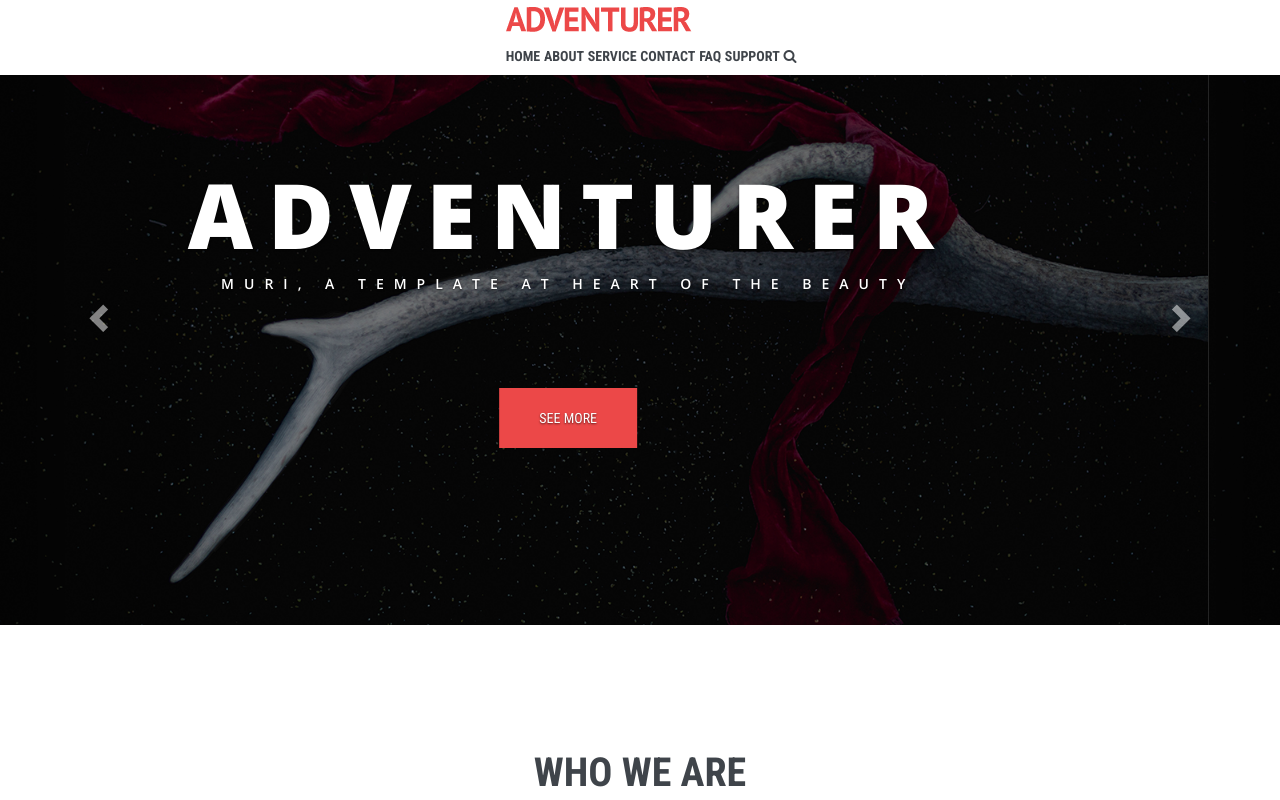
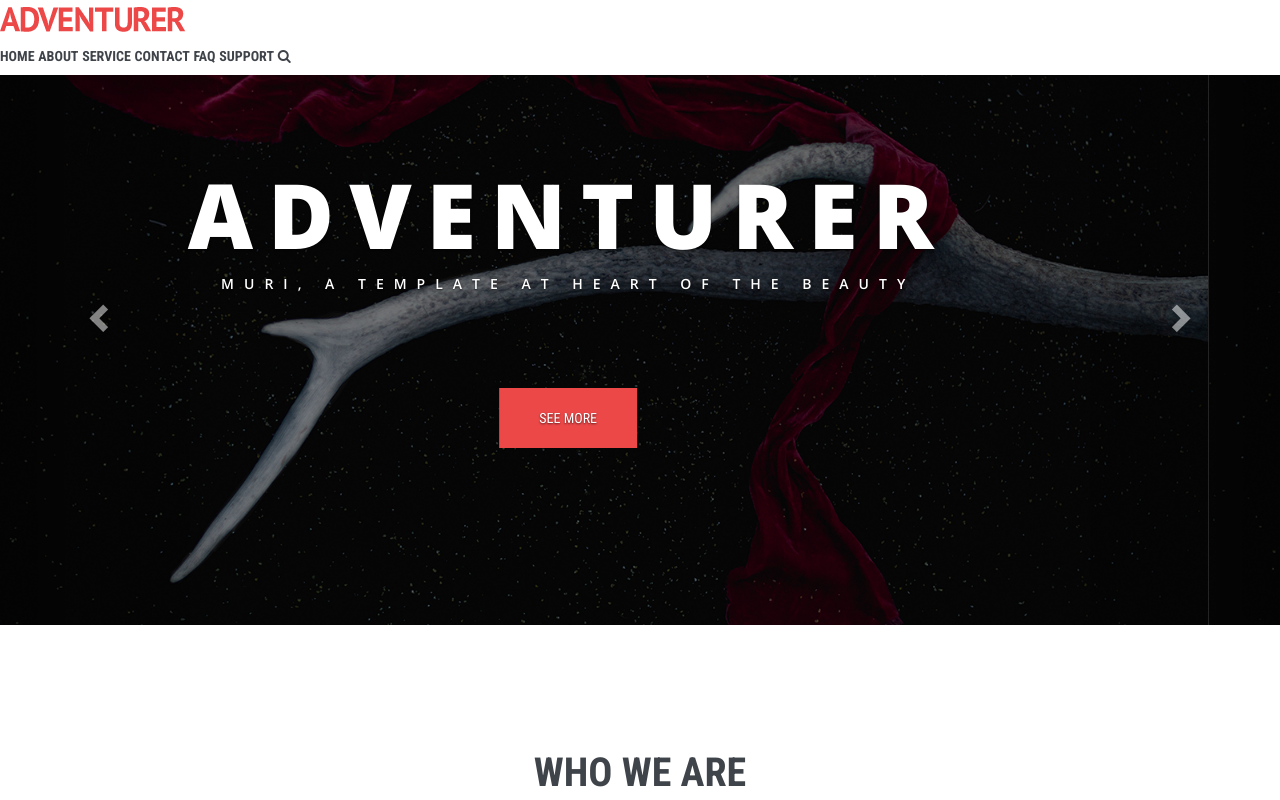
Before and after one commit to znaksi/znaksi.github.io, a plain HTML site: page index.html in a window 1280 px wide. Shown: the top 800 px of the page. Drawn offline with nearby package versions, Linux system fonts and the light colour scheme.

Commit message:
Update index.html
header

```diff
--- a/index.html
+++ b/index.html
@@ -21,7 +21,7 @@
 </head>
 <body>
 	<header>
-		<div class="center-conteiner">
+		<div class="center-conteiner-header">
 			<a href="#">
 				<img src="images/header/logo.png" class="main-logo"></a>
 			<nav>
```
